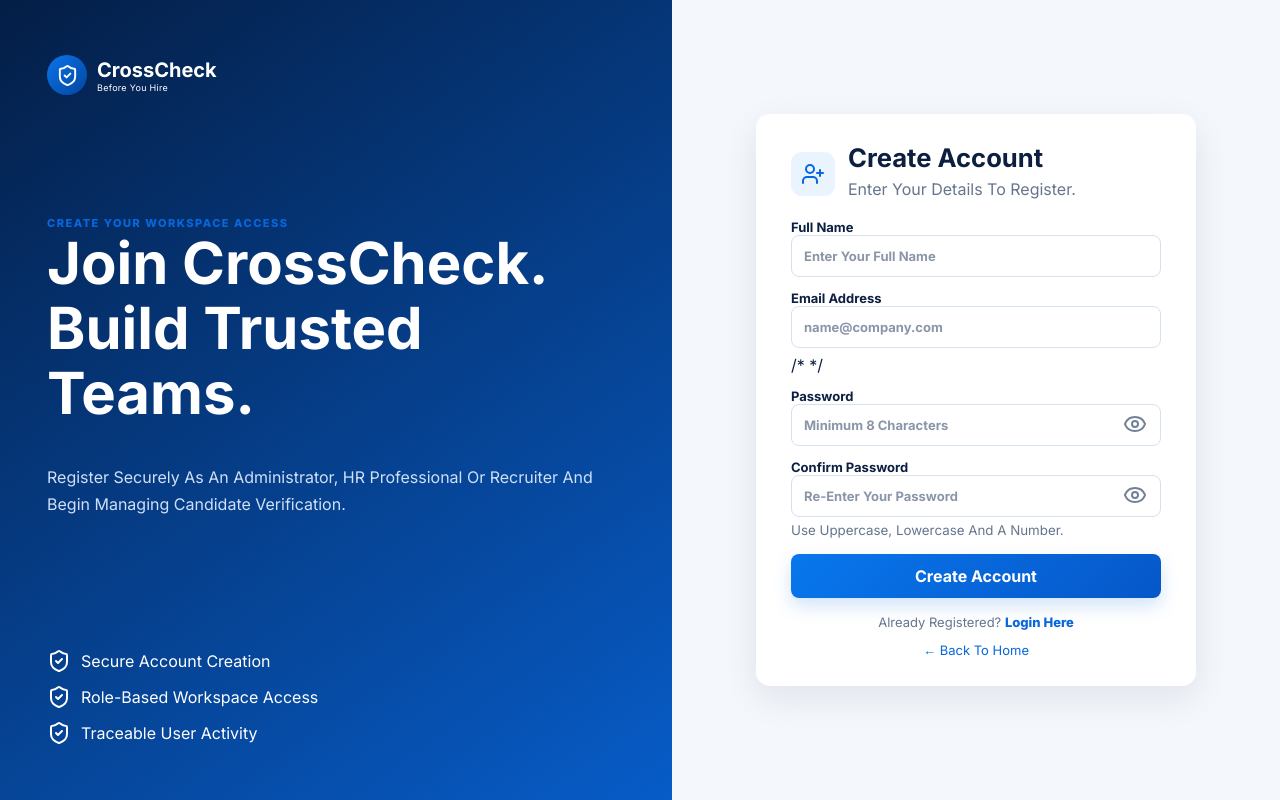
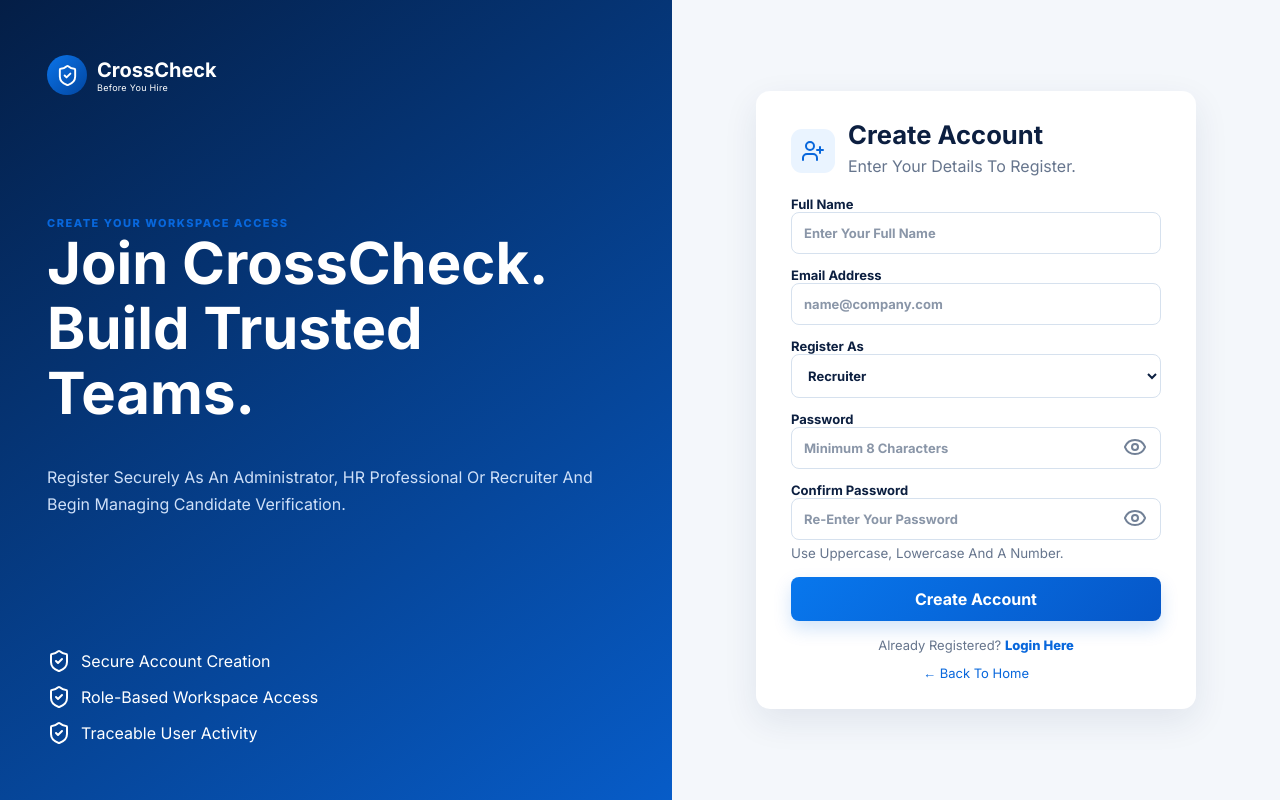
Before and after one commit to Likitha-Vendi/CrossCheck-Main, a React (Vite) app in the folder frontend/: page /register in a window 1280 px wide. Built offline with nearby package versions, Linux system fonts and the light colour scheme; no server answers.

Commit message:
Update Register.jsx

```diff
--- a/frontend/src/pages/Register.jsx
+++ b/frontend/src/pages/Register.jsx
@@ -38,9 +38,9 @@ export default function Register(){
     {error&&<div className="error">{error}</div>}
     <label>Full Name<input name="name" value={form.name} onChange={update} placeholder="Enter Your Full Name" required maxLength="80"/></label>
     <label>Email Address<input name="email" value={form.email} onChange={update} type="email" placeholder="name@company.com" required maxLength="120"/></label>
-    /* {/* <label>Register As<select name="role" value={form.role} onChange={update} required><option value="RECRUITER">Recruiter</option><option value="HR">HR</option>
-    // <option value="ADMIN">Admin</option>
-    </select></label> */} */
+    <label>Register As<select name="role" value={form.role} onChange={update} required><option value="RECRUITER">Recruiter</option><option value="HR">HR</option>
+
+    </select></label>
     <label>Password<div className="password"><input name="password" value={form.password} onChange={update} type={show?'text':'password'} placeholder="Minimum 8 Characters" required/><button type="button" aria-label="Show Password" onClick={()=>setShow(!show)}>{show?<EyeOff/>:<Eye/>}</button></div></label>
     <label>Confirm Password<div className="password"><input name="confirmPassword" value={form.confirmPassword} onChange={update} type={showConfirm?'text':'password'} placeholder="Re-Enter Your Password" required/><button type="button" aria-label="Show Confirm Password" onClick={()=>setShowConfirm(!showConfirm)}>{showConfirm?<EyeOff/>:<Eye/>}</button></div></label>
     <small className="password-help">Use Uppercase, Lowercase And A Number.</small>
```
